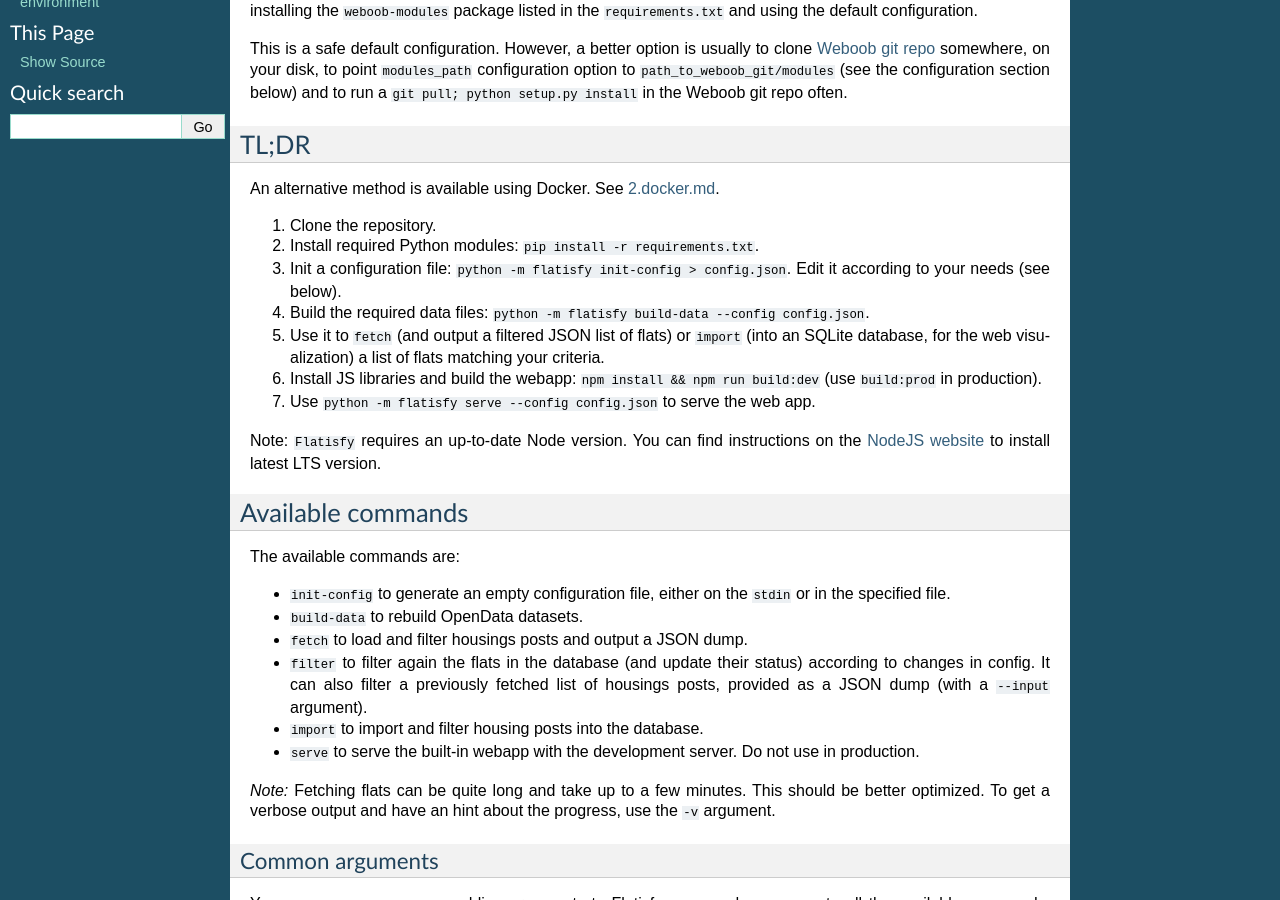
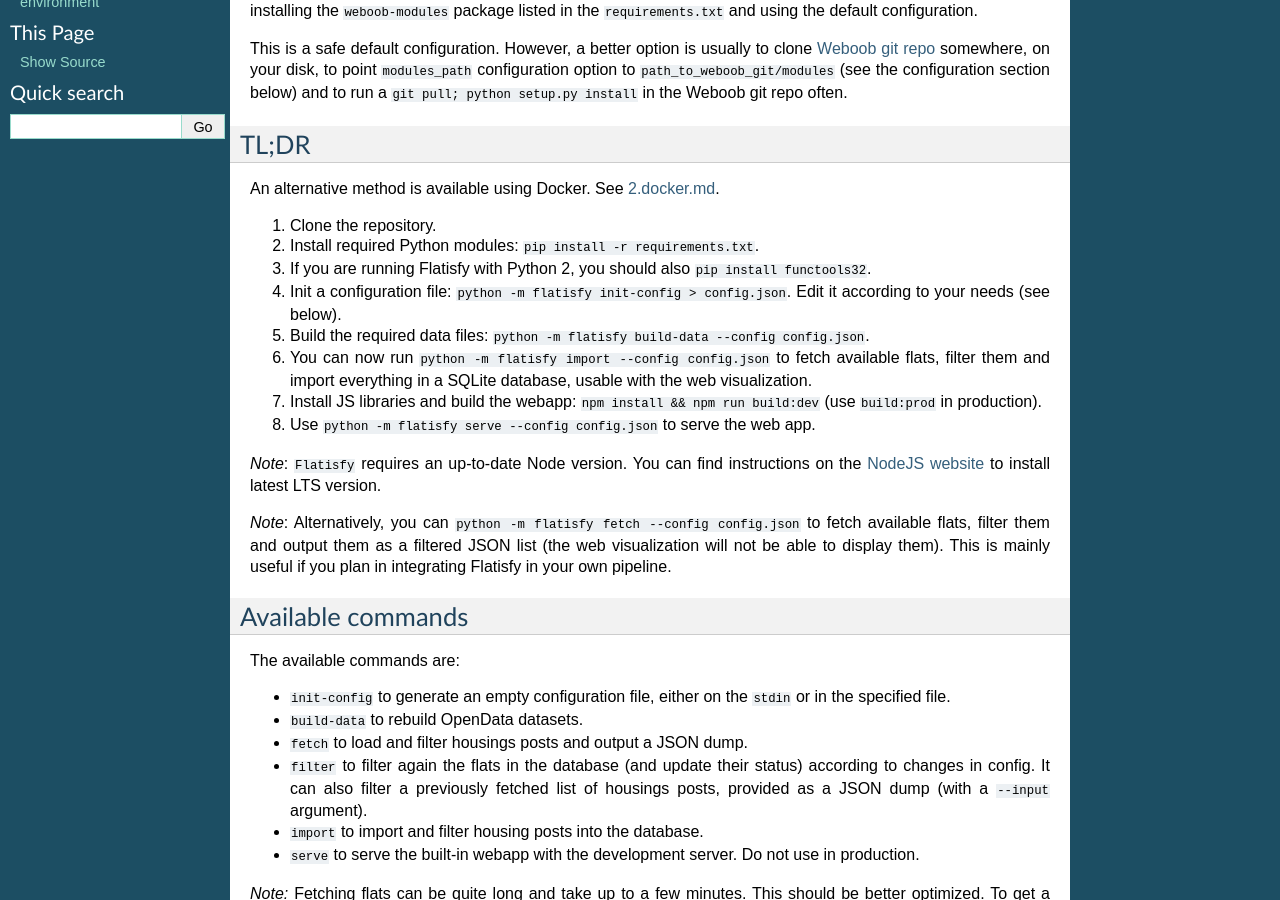
Before and after one commit to Phyks/Flatisfy, a Sphinx documentation site: the page built from doc/0.getting_started.md, in a window 1280 px wide and 900 px high, scrolled down 330 px. Built offline with Sphinx 7.4.7, drawn with Linux system fonts in a browser that asks for light colours.

Commit message:
Update doc according to @nicofrand's suggestions

```diff
--- a/doc/0.getting_started.md
+++ b/doc/0.getting_started.md
@@ -34,20 +34,28 @@ An alternative method is available using Docker. See [2.docker.md](2.docker.md).
 
 1. Clone the repository.
 2. Install required Python modules: `pip install -r requirements.txt`.
-3. Init a configuration file: `python -m flatisfy init-config > config.json`.
+3. If you are running Flatisfy with Python 2, you should also `pip install
+   functools32`.
+4. Init a configuration file: `python -m flatisfy init-config > config.json`.
    Edit it according to your needs (see below).
-4. Build the required data files:
+5. Build the required data files:
    `python -m flatisfy build-data --config config.json`.
-5. Use it to `fetch` (and output a filtered JSON list of flats) or `import`
-   (into an SQLite database, for the web visualization) a list of flats
-   matching your criteria.
-6. Install JS libraries and build the webapp:
+6. You can now run `python -m flatisfy import --config config.json` to fetch
+   available flats, filter them and import everything in a SQLite database,
+   usable with the web visualization.
+7. Install JS libraries and build the webapp:
    `npm install && npm run build:dev` (use `build:prod` in production).
-7. Use `python -m flatisfy serve --config config.json` to serve the web app.
+8. Use `python -m flatisfy serve --config config.json` to serve the web app.
 
-Note: `Flatisfy` requires an up-to-date Node version. You can find
+_Note_: `Flatisfy` requires an up-to-date Node version. You can find
 instructions on the [NodeJS website](https://nodejs.org/en/) to install latest
 LTS version.
+
+_Note_: Alternatively, you can `python -m flatisfy fetch --config config.json`
+to fetch available flats, filter them and output them as a filtered JSON list
+(the web visualization will not be able to display them). This is mainly
+useful if you plan in integrating Flatisfy in your own pipeline.
+
 
 
 ## Available commands
```
